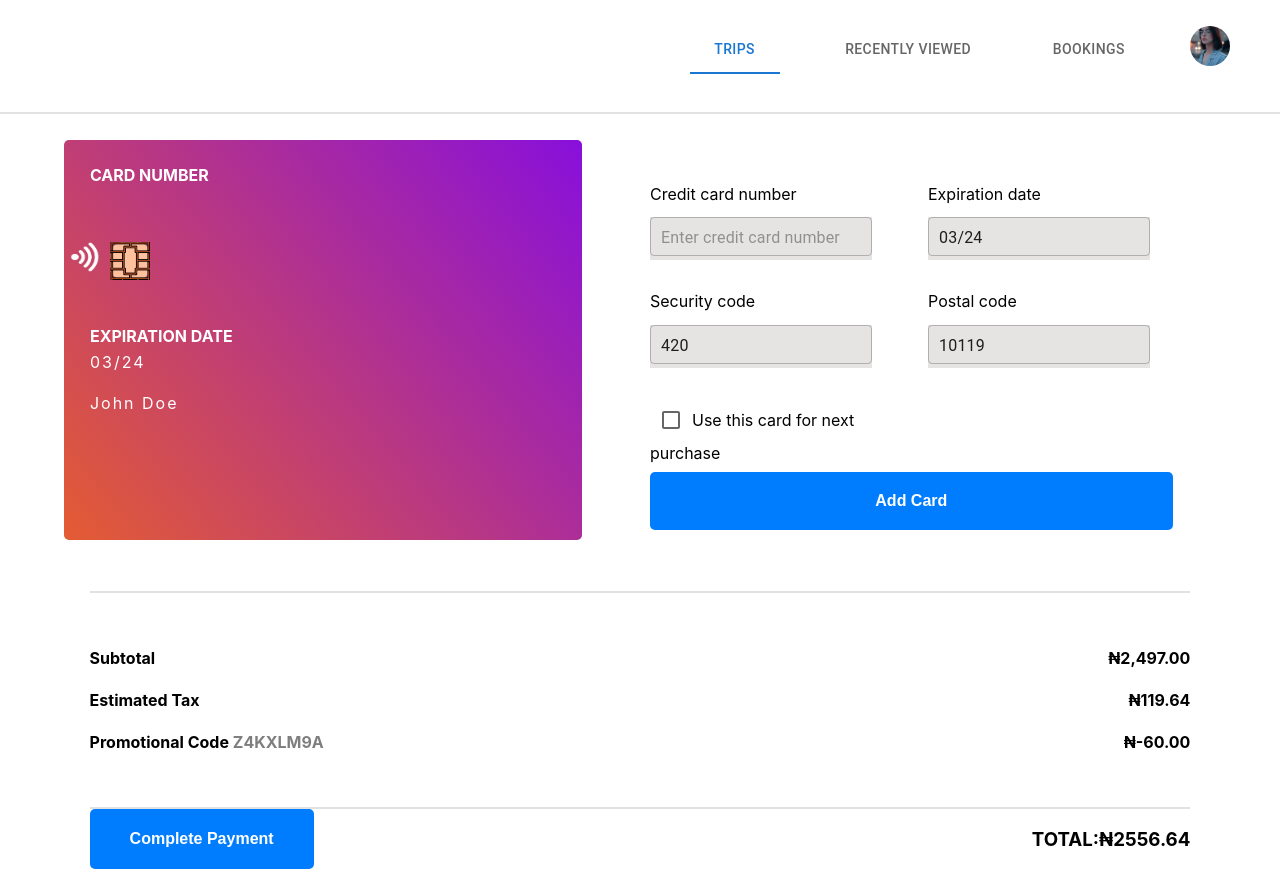
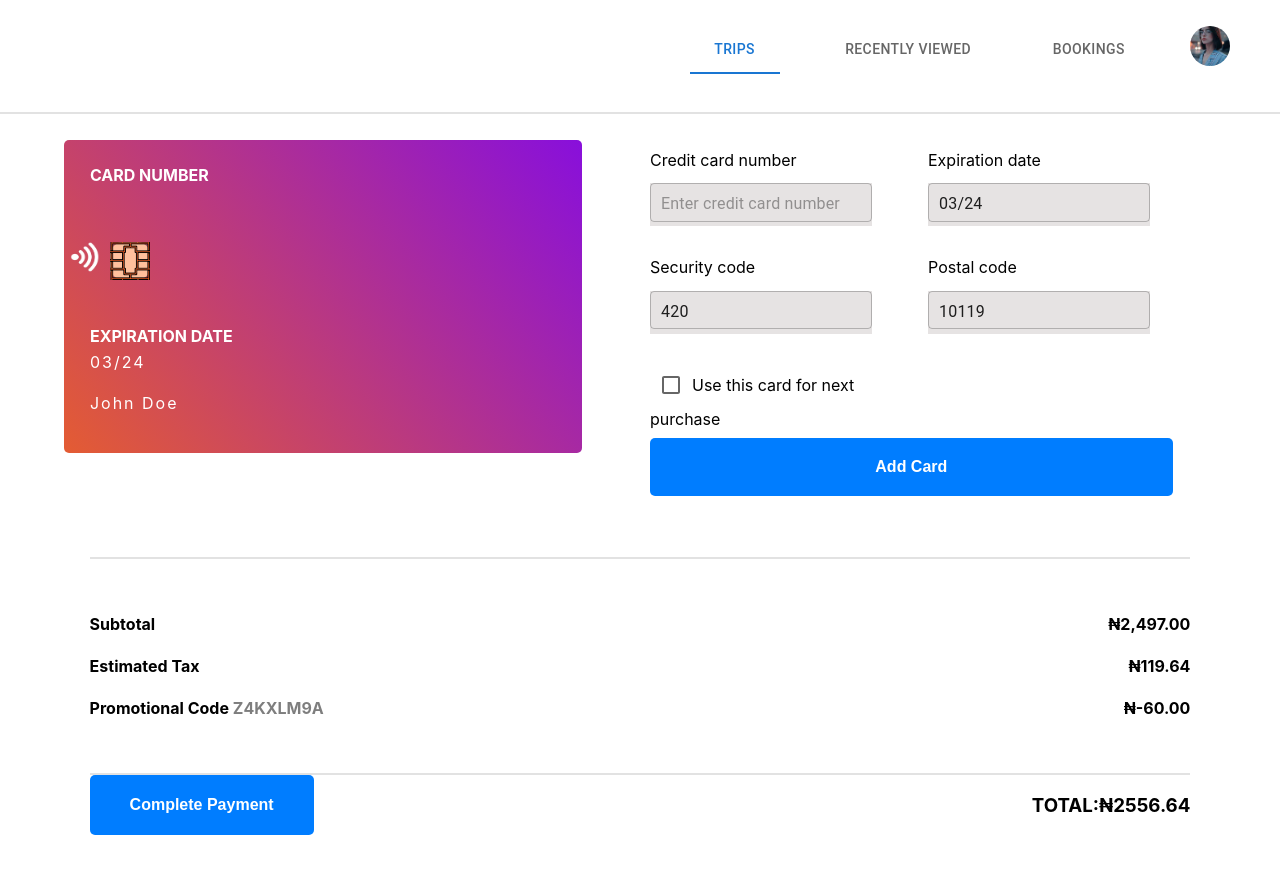
Before and after one commit to DevSanBee/paymentDetail, a React (Create React App) app: page / in a window 1280 px wide. After the commit the page ends 861 px from the top, so only its background shows below. Built offline with nearby package versions, Linux system fonts and the light colour scheme.

Commit message:
edited the credit card size

```diff
--- a/src/components/ATM/AtmCard.css
+++ b/src/components/ATM/AtmCard.css
@@ -4,8 +4,8 @@
   align-items: flex-start;
   text-align: start;
   width: 100%;
-  height: 50vh;
-  padding: 5% 5% 9% 5%;
+  min-height: 300px;
+  padding: 5% 5% 5% 5%;
   background-size: 100%;
   color: #fff;
   border-radius: 5px;
```
